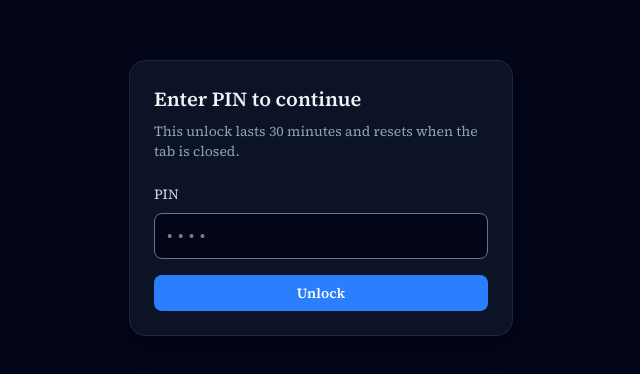
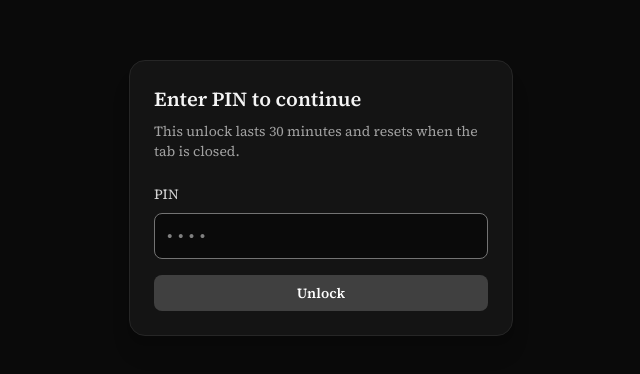
Before and after one commit to haggertypat/saturn, a Next.js app: page / in a window 1280 px wide. Shown: the part 202-576 px from the top of the page, without its empty margins (319-959 px from the left). Built offline with nearby package versions, Linux system fonts and the light colour scheme.

Commit message:
pingate color fix

```diff
--- a/components/PinGate.tsx
+++ b/components/PinGate.tsx
@@ -122,21 +122,21 @@ export default function PinGate({ children }: PinGateProps) {
   }
 
   return (
-    <div className="min-h-screen bg-slate-950 text-slate-100 flex items-center justify-center px-4">
-      <div className="w-full max-w-sm rounded-2xl border border-slate-800 bg-slate-900/80 p-6 shadow-xl">
+    <div className="min-h-screen bg-neutral-950 text-neutral-100 flex items-center justify-center px-4">
+      <div className="w-full max-w-sm rounded-2xl border border-neutral-800 bg-neutral-900/80 p-6 shadow-xl">
         <h1 className="text-xl font-semibold">Enter PIN to continue</h1>
-        <p className="mt-2 text-sm text-slate-400">
+        <p className="mt-2 text-sm text-neutral-400">
           This unlock lasts 30 minutes and resets when the tab is closed.
         </p>
         <form className="mt-5 space-y-4" onSubmit={handleSubmit}>
           <div>
-            <label className="text-sm text-slate-300" htmlFor="pin">
+            <label className="text-sm text-neutral-300" htmlFor="pin">
               PIN
             </label>
             <input
               id="pin"
               inputMode="numeric"
-              className="mt-2 w-full rounded-lg border border-slate-700 bg-slate-950 px-3 py-2 text-lg tracking-[0.3em] text-slate-100 outline-none ring-0 focus:border-slate-500"
+              className="mt-2 w-full rounded-lg border border-neutral-700 bg-neutral-950 px-3 py-2 text-lg tracking-[0.3em] text-neutral-100 outline-none ring-0 focus:border-neutral-500"
               maxLength={4}
               autoFocus
               value={pin}
@@ -154,7 +154,7 @@ export default function PinGate({ children }: PinGateProps) {
             ) : null}
           </div>
           <button
-            className="w-full rounded-lg bg-blue-500 px-4 py-2 text-sm font-semibold text-white hover:bg-blue-600"
+            className="w-full rounded-lg bg-neutral-700 px-4 py-2 text-sm font-semibold text-white hover:bg-neutral-600"
             type="submit"
           >
             Unlock
```
